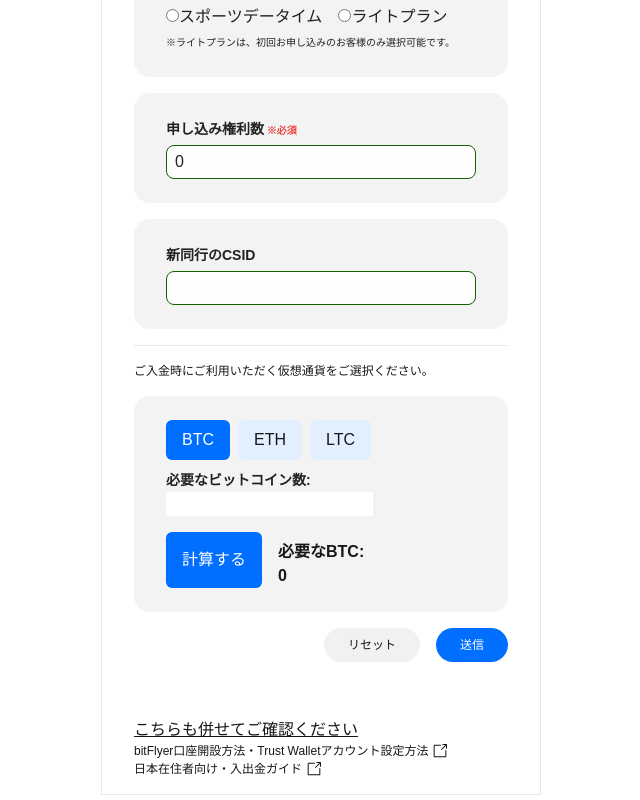
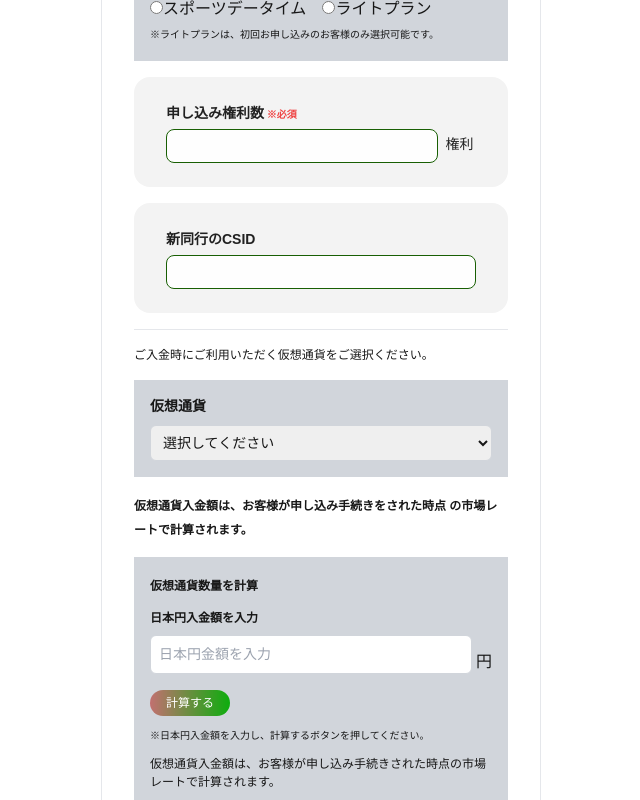
Before and after one commit to xmccopy/yencrypto, a Next.js app: page / in a window 1280 px wide. Shown: the part 740-1540 px from the top of the page, without its empty margins (319-959 px from the left). Built offline with nearby package versions, Linux system fonts and the light colour scheme; no server answers.

Commit message:
fix : type error

```diff
--- a/pages/components/ApplyForm.tsx
+++ b/pages/components/ApplyForm.tsx
@@ -4,52 +4,19 @@ import { useFormik } from "formik";
 import * as Yup from "yup";
 import TextInput from "./TextInput";
 import { useEffect, useMemo, useState } from "react";
-import { NumericFormat } from "react-number-format";
-import { CopyToClipboard } from "react-copy-to-clipboard";
-import { ToastContainer, toast } from "react-toastify";
-import "react-toastify/dist/ReactToastify.css";
 
 interface TrackingTokenPriceProps {
   currency: string;
   usdPrice: number;
-  jpyPrice: number;
-  currentTime: string;
-}
-
-const cryptoLabel: Record<string, string> = {
-  BTC: "必要なビットコイン数:",
-  ETH: "必要なイーサリアム:",
-  LTC: "必要なUSDT:",
-};
-
-interface FormValues {
-  firstName: string;
-  lastName: string;
-  email: string;
-  phone: string;
-  applicationType: string;
-  csid: string;
-  participantCount: number;
-  cryptoType: string;
+  jpyPice: number;
 }
 
 const CombinedForm = () => {
-  const [tokenType, setTokenType] = useState<string>("BTC");
-  const [usdPrice, setUsdPrice] = useState<number>(1);
-  const [jpyPrice, setJPYPrice] = useState<number>(0);
-  const [jpyValue, setJpyValue] = useState<string>("");
-  const [loading, setLoading] = useState<boolean>(false);
-  const [calcPrice2, setCalcPrice2] = useState<number>(0);
-  const [currentTime, setCurrentTime] = useState<string>("");
-
-  const updateTime = () => {
-    const now = new Date();
-    const hours = String(now.getHours()).padStart(2, "0");
-    const minutes = String(now.getMinutes()).padStart(2, "0");
-    const seconds = String(now.getSeconds()).padStart(2, "0");
-
-    setCurrentTime(`${hours}:${minutes}:${seconds}`);
-  };
+  const [tokenType, setTokenType] = useState("");
+  const [usdPrice, setPrice] = useState(1);
+  const [jpyPice, setJPYPrice] = useState(0);
+  const [calcPrice1, setCalcPrice1] = useState(0);
+  const [calcPrice2, setCalcPrice2] = useState(0);
 
   const currency = useMemo(() => {
     if (!tokenType || tokenType === "LTC") return "USDT";
@@ -58,32 +25,30 @@ const CombinedForm = () => {
 
   const handleGetPrice = async (token: string) => {
     if (token === "BTC" || token === "ETH") {
-      try {
-        const response = await fetch(
-          `https://api.binance.com/api/v3/ticker/price?symbol=${token}USDT`
-        );
+      const response = await fetch(
+        `https://min-api.cryptocompare.com/data/price?fsym=${
+          token || "BTC"
+        }&tsyms=USD`
+      );
 
-        if (!response.ok) {
-          throw new Error("Network response was not ok");
-        }
-        const result = await response.json();
-        updateTime();
-        setUsdPrice(Number(Number(result?.price).toFixed(0)) || 0);
-      } catch (error) {
-        console.log(error);
+      if (!response.ok) {
+        throw new Error("Network response was not ok");
       }
+      const result = await response.json();
+      setPrice(Number(Number(result?.USD).toFixed(0)) || 0);
     } else {
-      setUsdPrice(1);
+      setPrice(1);
     }
   };
 
   const handleGetJPYPrice = async () => {
-    const response = await fetch(`https://api.exchangerate-api.com/v4/latest/USD`);
+    const response = await fetch(
+      `https://api.exchangerate-api.com/v4/latest/USD`
+    );
     if (!response.ok) {
       throw new Error("Network response was not ok");
     }
     const data = await response.json();
-    updateTime();
     setJPYPrice(Number(Number(data.rates.JPY).toFixed(0)));
   };
 
@@ -97,7 +62,7 @@ const CombinedForm = () => {
     return () => clearInterval(intervalId);
   }, [tokenType]);
 
-  const formik = useFormik<FormValues>({
+  const formik = useFormik({
     initialValues: {
       firstName: "",
       lastName: "",
@@ -105,56 +70,44 @@ const CombinedForm = () => {
       phone: "",
       applicationType: "",
       csid: "",
-      participantCount: 0,
-      cryptoType: "BTC",
+      participantCount: "",
+      cryptoType: "",
+      amount: "",
     },
     validationSchema: Yup.object({
       firstName: Yup.string().required("氏名は必須です"),
       lastName: Yup.string().required("姓は必須です"),
-      email: Yup.string().email("無効なメールアドレスです").required("メールアドレスは必須です"),
+      email: Yup.string()
+        .email("無効なメールアドレスです")
+        .required("メールアドレスは必須です"),
       phone: Yup.string().required("電話番号は必須です"),
       applicationType: Yup.string().required("申し込みプランは必須です"),
       csid: Yup.string().required("CSIDは必須です"),
-      participantCount: Yup.number().required("申し込み権利数は必須です").positive().integer(),
+      participantCount: Yup.number()
+        .required("申し込み権利数は必須です")
+        .positive()
+        .integer(),
       cryptoType: Yup.string().required("仮想通貨を選択してください"),
+      amount: Yup.number()
+        .required("金額を入力してください")
+        .positive()
+        .integer(),
     }),
-    onSubmit: async (values) => {
-      if (!Number(jpyValue)) {
-        toast("金額を入力してください", { type: "error", theme: "colored" });
-        return;
-      }
-      if (!Number(calcPrice2)) {
-        toast("まず計算してください", { type: "error", theme: "colored" });
-        return;
-      }
-      setLoading(true);
-      try {
-        const response = await fetch("https://6900-104-180-21-85.ngrok-free.app/send-application", {
-          method: "POST",
-          headers: { "Content-Type": "application/json" },
-          body: JSON.stringify({
-            ...values,
-            amount: jpyValue,
-            crypto_amount: calcPrice2,
-          }),
-        });
-        setLoading(false);
-        toast("申請フォームが正常に送信されました。!", { type: "success", theme: "colored" });
-      } catch (error) {
-        setLoading(false);
-        console.error("Error:", error);
-      }
+    onSubmit: (values) => {
+      // Handle form submission
+      console.log(values);
     },
   });
 
   const handleCalc = () => {
-    if (!jpyValue || !tokenType) return;
+    if (!formik.values.amount || !tokenType) return;
 
-    const usdAmount = Number(jpyValue) / jpyPrice;
+    const usdAmount = Number(formik.values.amount) / jpyPice;
     let tokenValue = usdAmount / usdPrice;
 
     if (tokenValue > 1000) tokenValue = Number(tokenValue.toFixed(0));
 
+    setCalcPrice1(Number(formik.values.amount));
     setCalcPrice2(tokenValue);
   };
 
@@ -165,7 +118,11 @@ const CombinedForm = () => {
         name="firstName"
         value={formik.values.firstName}
         onChange={formik.handleChange}
-        error={formik.touched.firstName && formik.errors.firstName ? formik.errors.firstName : undefined}
+        error={
+          formik.touched.firstName && formik.errors.firstName
+            ? formik.errors.firstName
+            : undefined
+        }
       />
 
       <TextInput
@@ -173,7 +130,11 @@ const CombinedForm = () => {
         name="lastName"
         value={formik.values.lastName}
         onChange={formik.handleChange}
-        error={formik.touched.lastName && formik.errors.lastName ? formik.errors.lastName : undefined}
+        error={
+          formik.touched.lastName && formik.errors.lastName
+            ? formik.errors.lastName
+            : undefined
+        }
       />
 
       <TextInput
@@ -181,7 +142,11 @@ const CombinedForm = () => {
         name="email"
         value={formik.values.email}
         onChange={formik.handleChange}
-        error={formik.touched.email && formik.errors.email ? formik.errors.email : undefined}
+        error={
+          formik.touched.email && formik.errors.email
+            ? formik.errors.email
+            : undefined
+        }
       />
 
       <TextInput
@@ -189,39 +154,59 @@ const CombinedForm = () => {
         name="phone"
         value={formik.values.phone}
         onChange={formik.handleChange}
-        error={formik.touched.phone && formik.errors.phone ? formik.errors.phone : undefined}
+        error={
+          formik.touched.phone && formik.errors.phone
+            ? formik.errors.phone
+            : undefined
+        }
       />
 
-      <div className="bg-[#F3F3F3] rounded-[16px] px-[32px] py-[24px]">
-        <label className="font-bold text-[14px] text-[#212121]">
+      <div className="mb-4 p-4 bg-gray-300">
+        <label className="font-bold text-[14px]">
           申し込みプラン<span className="text-red-500 text-[10px]"> ※必須</span>
         </label>
         <div className="mt-1">
-          <label className="mr-4 text-[#212121]">
-            <input type="radio" name="applicationType" value="individual" onChange={formik.handleChange} />
+          <label className="mr-4">
+            <input
+              type="radio"
+              name="applicationType"
+              value="individual"
+              onChange={formik.handleChange}
+            />
             スポーツデータイム
           </label>
-          <label className="text-[#212121]">
-            <input type="radio" name="applicationType" value="light" onChange={formik.handleChange} />
+          <label>
+            <input
+              type="radio"
+              name="applicationType"
+              value="light"
+              onChange={formik.handleChange}
+            />
             ライトプラン
           </label>
         </div>
-        <label className="text-[10px] font-light text-[#212121]">
+        <label className="text-[10px] font-light">
           ※ライトプランは、初回お申し込みのお客様のみ選択可能です。
         </label>
         {formik.touched.applicationType && formik.errors.applicationType ? (
-          <div className="text-red-500 mt-1">{formik.errors.applicationType}</div>
+          <div className="text-red-500 mt-1">
+            {formik.errors.applicationType}
+          </div>
         ) : null}
       </div>
 
       <TextInput
         label="申し込み権利数"
         name="participantCount"
-        type="number"
-        value={formik.values.participantCount as number}
+        value={formik.values.participantCount as unknown as string}
         onChange={formik.handleChange}
         required
-        error={formik.touched.participantCount && formik.errors.participantCount ? formik.errors.participantCount : undefined}
+        need
+        error={
+          formik.touched.participantCount && formik.errors.participantCount
+            ? formik.errors.participantCount
+            : undefined
+        }
       />
 
       <TextInput
@@ -229,88 +214,163 @@ const CombinedForm = () => {
         name="csid"
         value={formik.values.csid}
         onChange={formik.handleChange}
-        error={formik.touched.csid && formik.errors.csid ? formik.errors.csid : undefined}
+        error={
+          formik.touched.csid && formik.errors.csid
+            ? formik.errors.csid
+            : undefined
+        }
       />
 
       <hr />
 
-      <h2 className="mt-6 text-[12px] font-light">ご入金時にご利用いただく仮想通貨をご選択ください。</h2>
-      <div className="bg-[#F3F3F3] rounded-[16px] px-[32px] py-[24px]">
-        <div className="flex flex-wrap items-center gap-2">
+      <h2 className="mt-6 text-[12px] font-light">
+        ご入金時にご利用いただく仮想通貨をご選択ください。
+      </h2>
+      <div className="mb-4 p-4 bg-gray-300">
+        <label htmlFor="cryptoType" className="block text-[14px] font-semibold">
+          仮想通貨
+        </label>
+        <select
+          id="cryptoType"
+          name="cryptoType"
+          value={formik.values.cryptoType}
+          onChange={(e) => {
+            setCalcPrice1(0);
+            setTokenType(e.target.value);
+            formik.handleChange(e);
+          }}
+          className={`mt-2 block w-full p-2 border rounded-md text-[14px] ${
+            formik.touched.cryptoType && formik.errors.cryptoType
+              ? "border-red-500"
+              : "border-gray-300"
+          }`}
+        >
+          <option value="" className="text-[14px]">
+            選択してください
+          </option>
+          <option value="BTC" className="text-[14px]">
+            ビットコイン (BTC)
+          </option>
+          <option value="ETH" className="text-[14px]">
+            イーサリアム (ETH)
+          </option>
+          <option value="LTC" className="text-[14px]">
+            テザー (USDT)
+          </option>
+        </select>
+        {formik.touched.cryptoType && formik.errors.cryptoType ? (
+          <div className="text-red-500 mt-1">{formik.errors.cryptoType}</div>
+        ) : null}
+      </div>
+      <div>
+        <label className="text-[12px] font-semibold">
+          仮想通貨入金額は、お客様が申し込み手続きをされた時点
+          の市場レートで計算されます。
+        </label>
+      </div>
+      <div className="mb-4 p-4 bg-gray-300">
+        <label className="text-[12px] font-semibold">仮想通貨数量を計算</label>
+        <label className="mt-3 block text-[12px] font-semibold">
+          日本円入金額を入力
+        </label>
+        <div className="flex flex-row gap-1 items-end">
+          <input
+            id="amount"
+            name="amount"
+            type="number"
+            value={formik.values.amount}
+            onChange={formik.handleChange}
+            placeholder="日本円金額を入力"
+            className={`mt-2 block w-full p-2 border rounded-md text-[14px] ${
+              formik.touched.amount && formik.errors.amount
+                ? "border-red-500"
+                : "border-gray-300"
+            }`}
+          />
+          <span>円</span>
+        </div>
+        {formik.touched.amount && formik.errors.amount ? (
+          <div className="text-red-500 mt-1">{formik.errors.amount}</div>
+        ) : null}
+
+        <div className="flex items-center gap-2 mt-4 ">
           <button
             type="button"
-            className={`py-2 px-4 rounded-md ${
-              tokenType === "BTC" ? "bg-[#006EFF] text-white" : "bg-[#E1EFFF]"
-            }`}
-            onClick={() => setTokenType("BTC")}
-          >
-            BTC
-          </button>
-          <button
-            type="button"
-            className={`py-2 px-4 rounded-md ${
-              tokenType === "ETH" ? "bg-[#006EFF] text-white" : "bg-[#E1EFFF]"
-            }`}
-            onClick={() => setTokenType("ETH")}
-          >
-            ETH
-          </button>
-          <button
-            type="button"
-            className={`py-2 px-4 rounded-md ${
-              tokenType === "LTC" ? "bg-[#006EFF] text-white" : "bg-[#E1EFFF]"
-            }`}
-            onClick={() => setTokenType("LTC")}
-          >
-            LTC
-          </button>
-        </div>
-        <div className="mt-2">
-          <label className="font-bold text-[14px] text-[#212121]">{cryptoLabel[tokenType]}</label>
-          <NumericFormat
-            className="input-style"
-            value={jpyValue}
-            onValueChange={(values) => setJpyValue(values.value)}
-            thousandSeparator
-            prefix="¥"
-            decimalScale={0}
-          />
-        </div>
-        <div className="mt-4 flex gap-4">
-          <button
-            type="button"
+            className="py-1 px-4 bg-gradient-to-r from-[#c27070] to-[#0dad0d] p-10 text-white rounded-full text-[12px]"
             onClick={handleCalc}
-            className="py-2 px-4 bg-[#006EFF] text-white rounded-md"
           >
             計算する
           </button>
-          <div className="mt-2">
-            <p className="font-bold">必要な{tokenType}:</p>
-            <p className="font-semibold">{calcPrice2}</p>
-          </div>
+          {calcPrice1 ? (
+            <p className="text-[12px] font-light">
+              {calcPrice1} 円 = {calcPrice2} {currency}
+            </p>
+          ) : null}
         </div>
+
+        <label className="mt-3 block text-[10px] font-light">
+          ※日本円入金額を入力し、計算するボタンを押してください。
+        </label>
+
+        <label className="mt-3 block text-[12px] font-light">
+          仮想通貨入金額は、お客様が申し込み手続きされた時点の市場
+          レートで計算されます。
+        </label>
       </div>
 
-      <div className="flex justify-end space-x-4">
-        <button
-          type="button"
-          className="bg-[#F1F1F1] py-2 px-6 rounded-[20px] text-[12px]"
-          onClick={() => formik.resetForm()}
-        >
-          リセット
-        </button>
+      <TrackingTokenPrice
+        currency={currency}
+        usdPrice={usdPrice}
+        jpyPice={jpyPice}
+      />
+
+      <div className="flex justify-center">
         <button
           type="submit"
-          className="bg-[#006EFF] py-2 px-6 rounded-[20px] text-[12px] text-white"
-          disabled={loading}
+          className="mt-3 py-2 px-4 bg-gray-700 text-white rounded-md"
         >
-          送信
+          申し込み内容送信
         </button>
       </div>
-
-      <ToastContainer position="bottom-left" autoClose={3000} />
     </form>
   );
 };
 
+const TrackingTokenPrice = ({ currency, usdPrice, jpyPice }: TrackingTokenPriceProps) => {
+  const calcJPYPrice = useMemo(() => usdPrice * jpyPice, [usdPrice, jpyPice]);
+
+  return (
+    <div className="mt-4 text-[12px] font-light">
+      <p>
+        1 {currency} = ¥{calcJPYPrice}
+      </p>
+      <CountdownTimer />
+    </div>
+  );
+};
+
+const CountdownTimer = () => {
+  const [currentTime, setCurrentTime] = useState("");
+
+  useEffect(() => {
+    const updateTime = () => {
+      const now = new Date();
+      const hours = String(now.getHours()).padStart(2, "0");
+      const minutes = String(now.getMinutes()).padStart(2, "0");
+      const seconds = String(now.getSeconds()).padStart(2, "0");
+
+      // Format the time as HH:MM:SS
+      setCurrentTime(`${hours}:${minutes}:${seconds}`);
+    };
+
+    // Update time immediately and then every second
+    updateTime();
+    const intervalId = setInterval(updateTime, 1000);
+
+    return () => clearInterval(intervalId); // Cleanup on unmount
+  }, []);
+
+  return <p>【レート取得時刻】{currentTime}</p>;
+};
+
 export default CombinedForm;
```
